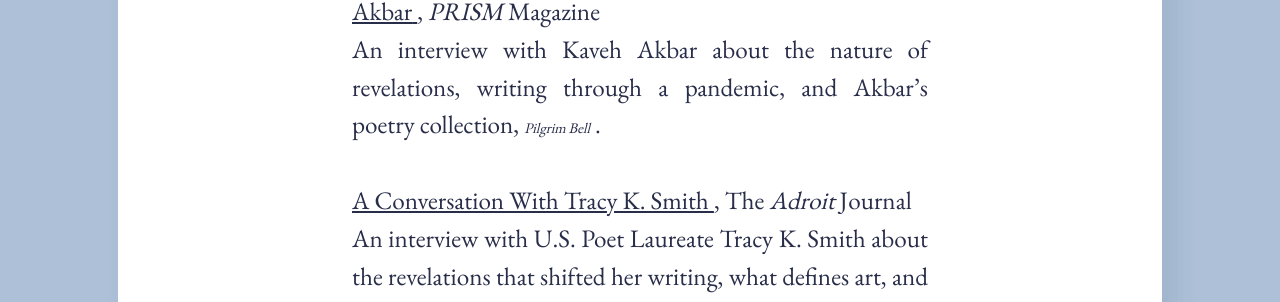
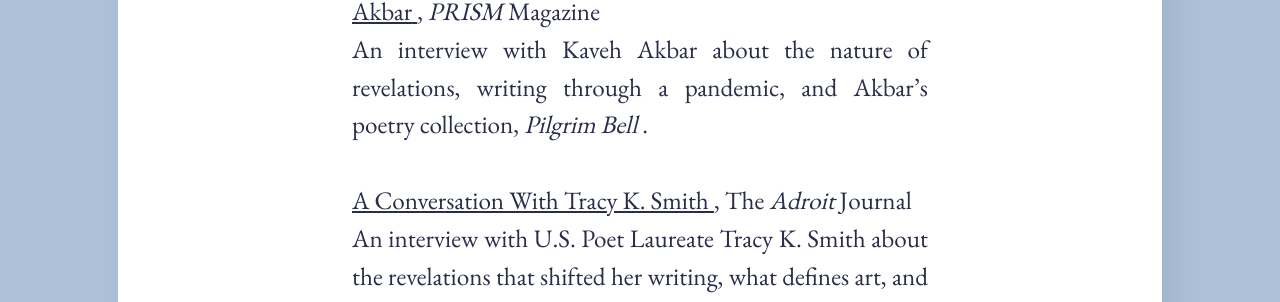
Before and after one commit to reversely/reverses-master, a Jekyll site: the page built from shereen.md, in a window 1280 px wide. Shown: the part 2040-2342 px from the top of the page. Built offline with Jekyll 4.4.1, drawn with Linux system fonts in a browser that asks for light colours; some web fonts are replaced.

Commit message:
formatting

```diff
--- a/shereen.md
+++ b/shereen.md
@@ -44,7 +44,7 @@
 <span>,&nbsp;</span><em><span>PRISM</span></em><span>&nbsp;Magazine</span>
 </p>
 <p>
-<span>An interview with Kaveh Akbar about the nature of revelations, writing through a pandemic, and Akbar&rsquo;s poetry collection,&nbsp;</span><em><span style="font-size: 11pt;">Pilgrim Bell</span></em>
+<span>An interview with Kaveh Akbar about the nature of revelations, writing through a pandemic, and Akbar&rsquo;s poetry collection,&nbsp;</span><em>Pilgrim Bell</em>
 <span>.</span>
 </p>
 <p><br /></p>
```
